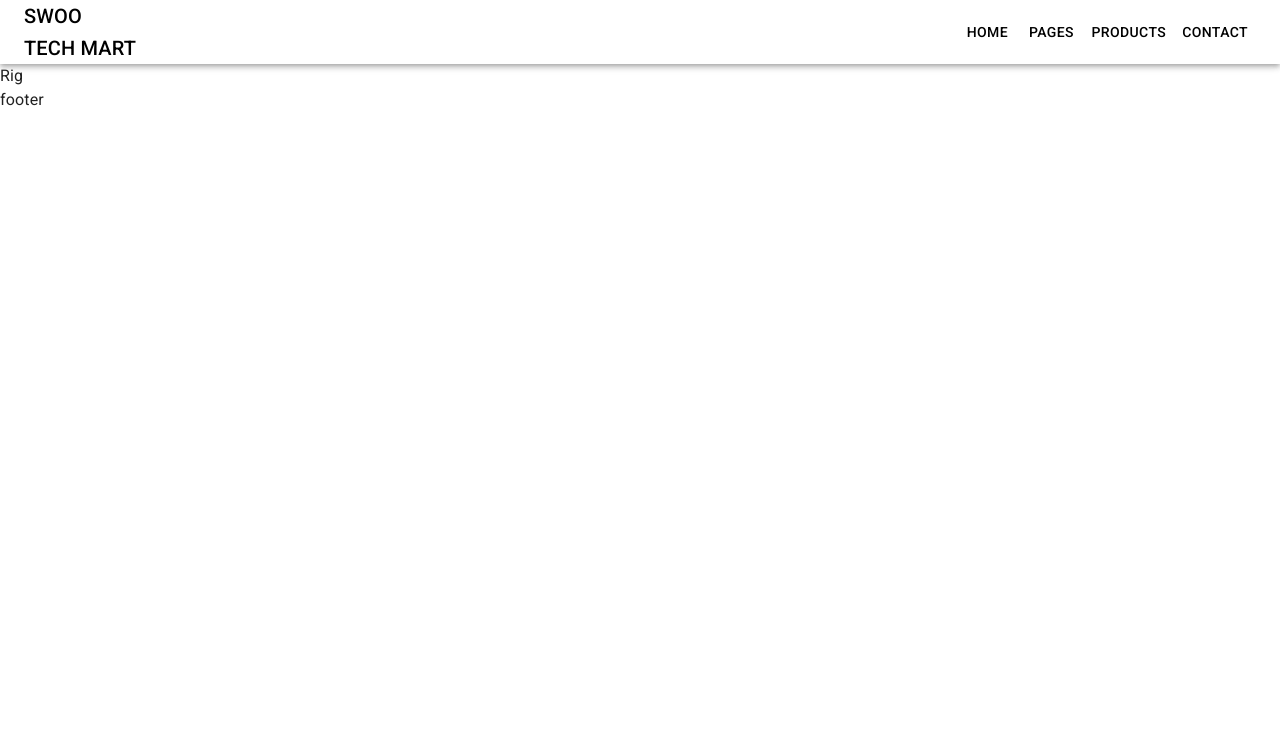
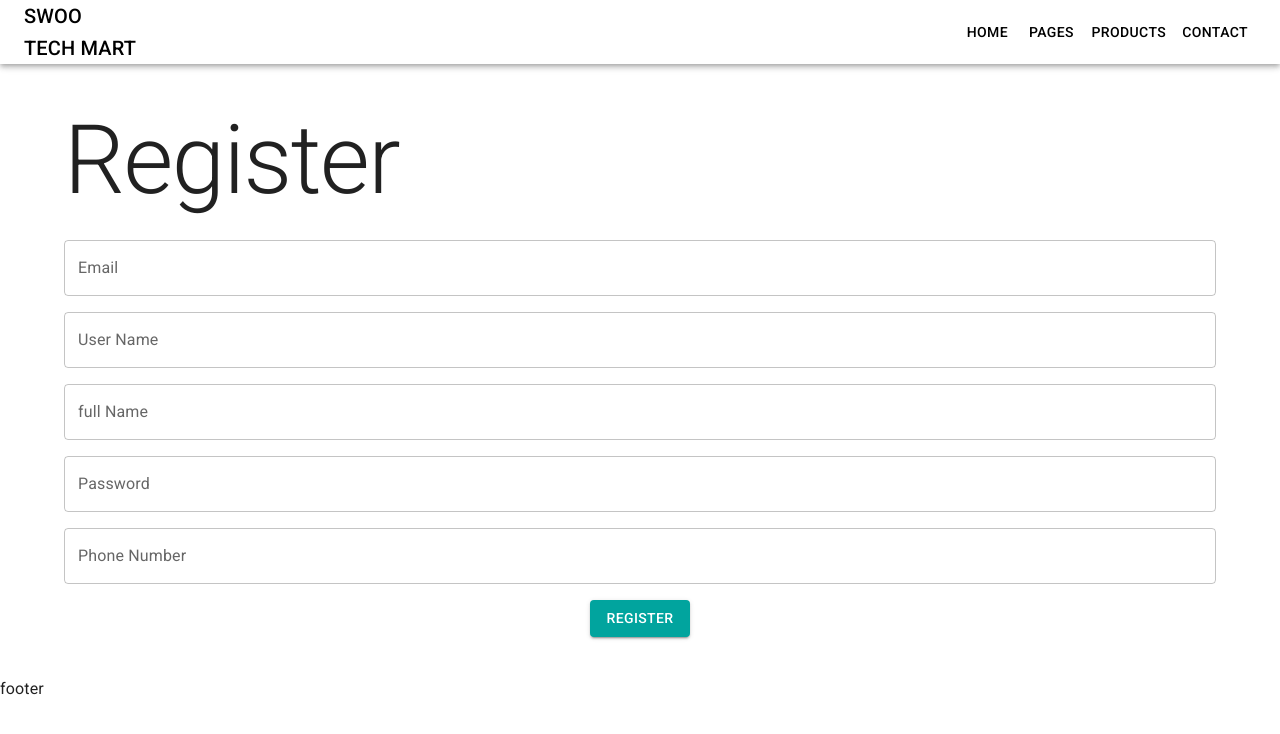
Before and after one commit to rua-code/e-commerce, a React (Vite) app: page /register in a window 1280 px wide. Shown: the top 734 px of the page. Built offline with nearby package versions, Linux system fonts and the light colour scheme.

Commit message:
register design and validation

```diff
--- a/package.json
+++ b/package.json
@@ -13,13 +13,16 @@
     "@emotion/react": "^11.14.0",
     "@emotion/styled": "^11.14.1",
     "@fontsource/roboto": "^5.2.9",
+    "@hookform/resolvers": "^5.2.2",
     "@mui/icons-material": "^7.3.7",
     "@mui/material": "^7.3.7",
     "axios": "^1.13.4",
     "react": "^19.2.0",
     "react-dom": "^19.2.0",
+    "react-hook-form": "^7.71.1",
     "react-router-dom": "^7.13.0",
-    "react-toastify": "^11.0.5"
+    "react-toastify": "^11.0.5",
+    "yup": "^1.7.1"
   },
   "devDependencies": {
     "@eslint/js": "^9.39.1",
--- a/src/layout/MainLayout.jsx
+++ b/src/layout/MainLayout.jsx
@@ -2,12 +2,16 @@ import React from 'react'
 import Navbar from'../componentes/navbar/Navbar.jsx'
 import Footer from '../componentes/footer/Footer.jsx'
 import { Outlet } from 'react-router-dom'
+import { Container } from '@mui/material'
 
 export default function MainLayout() {
   return (
    <>
 <Navbar/>
+<Container>
 <Outlet />
+</Container>
+
 <Footer />
    </>
   )
--- a/src/pages/auth/register/Register.jsx
+++ b/src/pages/auth/register/Register.jsx
@@ -1,7 +1,47 @@
+import { Box, Button, Container, TextField, Typography } from '@mui/material'
+import axios from 'axios';
 import React from 'react'
+import { useForm } from 'react-hook-form'
+import { yupResolver } from "@hookform/resolvers/yup"
+import * as yup from 'yup'
 
 export default function Register() {
+
+  let registreSchema = yup.object({
+  email: yup.string().email("email must be valid").required("email is required"),
+  userName: yup.string().required("User Name is required ").min(3,"user name must me at least 3 letters ").matches(/^[a-zA-Z0-9]+$/, 'User name must be alphanumeric'),
+  fullName:yup.string().required("Full Name is required"),
+  password:yup.string().required("password is required ").min(6,"password must me at least 6 letters ").matches(/^(?=.*[a-z])(?=.*[A-Z])(?=.*\d)(?=.*[@$!%*?&])[A-Za-z\d@$!%*?&]{6,}$/, 'Password must contain at least one lowercase letter, one uppercase letter, one digit, and one special character'),
+phoneNumber:yup.string().required("phone number is required").matches(/^[0-9]{8}$/, 'Phone number must be 8 digits'),
+
+});
+
+  const {register,handleSubmit,formState: { errors },}=useForm({resolver: yupResolver(registreSchema),});
+
+  const registerForm=async (values)=>{
+try{
+  const response = await axios.post(`https://knowledgeshop.runasp.net/api/auth/Account/Register`,values);
+console.log("respons", response)
+}catch(error)
+{
+console.log("catch error ", error)
+}
+  }
   return (
-    <div>Rig</div>
+<Box component={'section'} className='register-form' py={5}>
+<Typography component={'h1'} variant='h1'>Register</Typography>
+
+<Box component={'form'} onSubmit={handleSubmit(registerForm)} display={'flex'} flexDirection={'column'} gap={2} mt={3} justifyContent={'center'} alignItems={'center'}>
+
+  <TextField {...register('email')} fullWidth label="Email" variant="outlined" error={errors.email} helperText={errors.email?.message} />
+
+  <TextField  {...register('userName')} fullWidth label="User Name" variant="outlined"  error={errors.userName} helperText={errors.userName?.message}/>
+  <TextField {...register('fullName')}  fullWidth label="full Name" variant="outlined"  error={errors.fullName} helperText={errors.fullName?.message}/>
+  <TextField  {...register('password')} fullWidth label="Password" variant="outlined"   error={errors.password} helperText={errors.password?.message}/>
+  <TextField {...register('phoneNumber')} fullWidth label="Phone Number" variant="outlined"  error={errors.phoneNumber} helperText={errors.phoneNumber?.message} />
+  <Button variant="contained" type='submit' sx={{ background:"#01A49E" }} >Register </Button>
+</Box>
+
+</Box>
   )
 }
```
Also changed, not shown: 1 other file (tests, documents, lock files or other folders).
